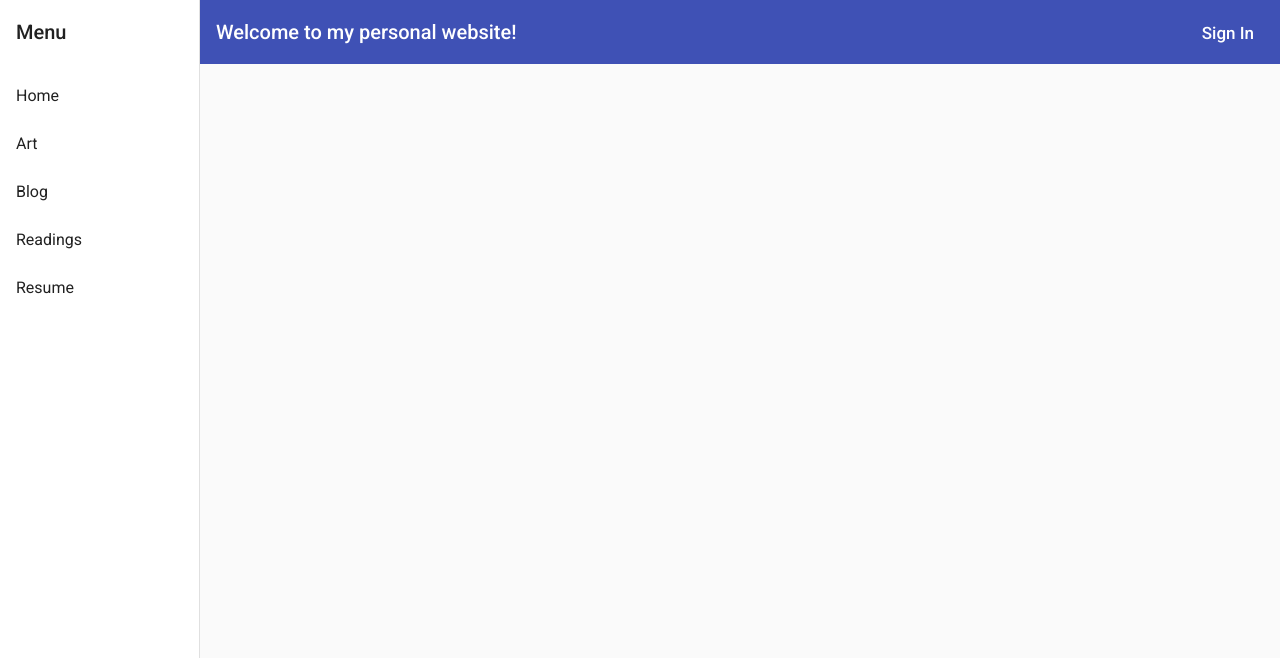
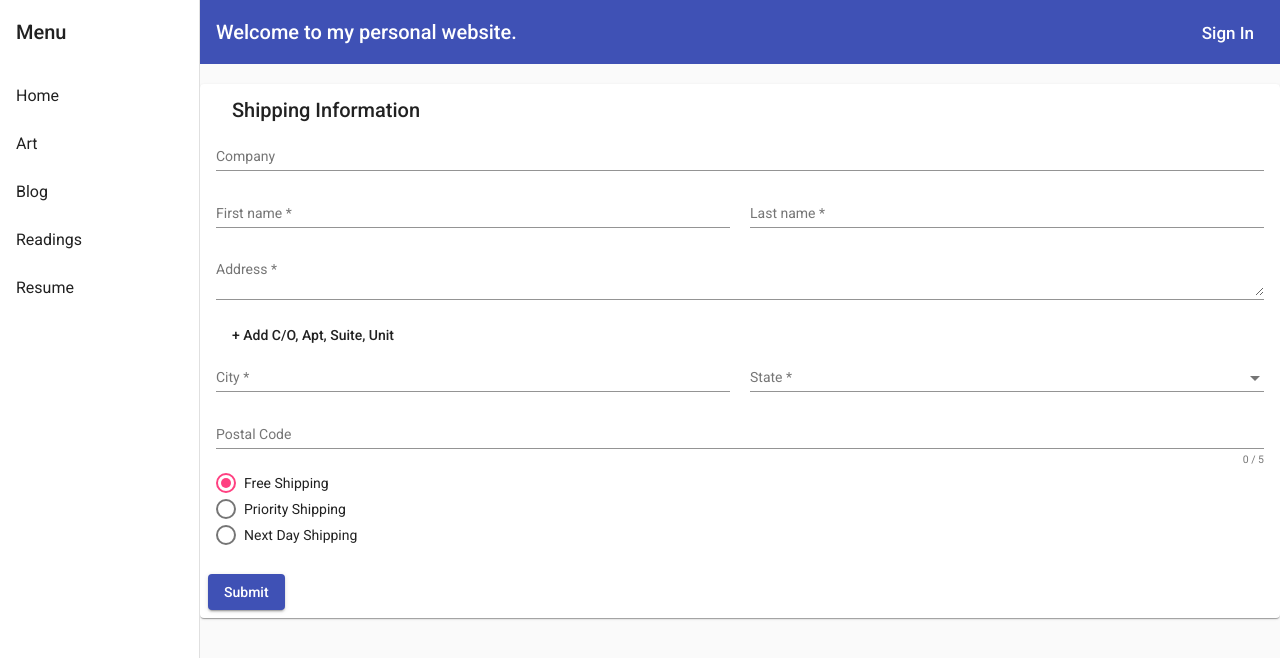
Before and after one commit to StevenMcGown/personalWebsite, an Angular app: page /forgot in a window 1280 px wide. Before the commit this address led to /. Shown: the top 658 px of the page. Built offline with nearby package versions, Linux system fonts and the light colour scheme.

Commit message:
changed excalmation point to period for demonstration

```diff
--- a/src/app/app-routing.module.ts
+++ b/src/app/app-routing.module.ts
@@ -7,6 +7,7 @@ import { ReadingsComponent } from './readings/readings.component';
 import { ResumeComponent } from './resume/resume.component';
 import { SignInComponent } from './sign-in/sign-in.component';
 import { SignUpComponent } from './sign-up/sign-up.component';
+import { ForgotComponent } from './forgot/forgot.component';
 
 const routes: Routes = [
   {path:'',component: HomeComponent},
@@ -16,7 +17,8 @@ const routes: Routes = [
   {path:'art',component:ArtComponent},
   {path:'readings',component:ReadingsComponent},
   {path:'signIn',component:SignInComponent},
-  {path:'signUp',component:SignUpComponent}
+  {path:'signUp',component:SignUpComponent},
+  {path:'forgot',component:ForgotComponent}
 ];
 
 @NgModule({
--- a/src/app/app.module.ts
+++ b/src/app/app.module.ts
@@ -25,6 +25,7 @@ import { MatSelectModule } from '@angular/material/select';
 import { MatRadioModule } from '@angular/material/radio';
 import { ReactiveFormsModule } from '@angular/forms';
 import { SignInComponent } from './sign-in/sign-in.component';
+import { ForgotComponent } from './forgot/forgot.component';
 
 @NgModule({
   declarations: [
@@ -36,7 +37,8 @@ import { SignInComponent } from './sign-in/sign-in.component';
     ArtComponent,
     ReadingsComponent,
     SignUpComponent,
-    SignInComponent
+    SignInComponent,
+    ForgotComponent
   ],
   imports: [
     BrowserModule,
--- /dev/null
+++ b/src/app/forgot/forgot.component.css
@@ -0,0 +1,27 @@
+.full-width {
+  width: 100%;
+}
+
+.shipping-card {
+  min-width: 120px;
+  margin: 20px auto;
+}
+
+.mat-radio-button {
+  display: block;
+  margin: 5px 0;
+}
+
+.row {
+  display: flex;
+  flex-direction: row;
+}
+
+.col {
+  flex: 1;
+  margin-right: 20px;
+}
+
+.col:last-child {
+  margin-right: 0;
+}
--- /dev/null
+++ b/src/app/forgot/forgot.component.html
@@ -0,0 +1,100 @@
+<form [formGroup]="addressForm" novalidate (ngSubmit)="onSubmit()">
+  <mat-card class="shipping-card">
+    <mat-card-header>
+      <mat-card-title>Shipping Information</mat-card-title>
+    </mat-card-header>
+    <mat-card-content>
+      <div class="row">
+        <div class="col">
+          <mat-form-field class="full-width">
+            <input matInput placeholder="Company" formControlName="company">
+          </mat-form-field>
+        </div>
+      </div>
+      <div class="row">
+        <div class="col">
+          <mat-form-field class="full-width">
+            <input matInput placeholder="First name" formControlName="firstName">
+            <mat-error *ngIf="addressForm.controls['firstName'].hasError('required')">
+              First name is <strong>required</strong>
+            </mat-error>
+          </mat-form-field>
+        </div>
+        <div class="col">
+          <mat-form-field class="full-width">
+            <input matInput placeholder="Last name" formControlName="lastName">
+            <mat-error *ngIf="addressForm.controls['lastName'].hasError('required')">
+              Last name is <strong>required</strong>
+            </mat-error>
+          </mat-form-field>
+        </div>
+      </div>
+      <div class="row">
+        <div class="col">
+          <mat-form-field class="full-width">
+            <textarea matInput placeholder="Address" formControlName="address"></textarea>
+            <mat-error *ngIf="addressForm.controls['address'].hasError('required')">
+              Address is <strong>required</strong>
+            </mat-error>
+          </mat-form-field>
+        </div>
+      </div>
+      <div class="row" *ngIf="!hasUnitNumber">
+        <div class="col">
+          <button mat-button type="button" (click)="hasUnitNumber = !hasUnitNumber">
+            + Add C/O, Apt, Suite, Unit
+          </button>
+        </div>
+      </div>
+      <div class="row" *ngIf="hasUnitNumber">
+        <div class="col">
+          <mat-form-field class="full-width">
+            <textarea matInput placeholder="Address 2" formControlName="address2"></textarea>
+          </mat-form-field>
+        </div>
+      </div>
+      <div class="row">
+        <div class="col">
+          <mat-form-field class="full-width">
+            <input matInput placeholder="City" formControlName="city">
+            <mat-error *ngIf="addressForm.controls['city'].hasError('required')">
+              City is <strong>required</strong>
+            </mat-error>
+          </mat-form-field>
+        </div>
+        <div class="col">
+          <mat-form-field class="full-width">
+            <mat-select placeholder="State" formControlName="state">
+              <mat-option *ngFor="let state of states" [value]="state.abbreviation">
+                {{ state.name }}
+              </mat-option>
+            </mat-select>
+            <mat-error *ngIf="addressForm.controls['state'].hasError('required')">
+              State is <strong>required</strong>
+            </mat-error>
+          </mat-form-field>
+        </div>
+      </div>
+      <div class="row">
+        <div class="col">
+          <mat-form-field class="full-width">
+            <input matInput #postalCode maxlength="5" placeholder="Postal Code" type="number" formControlName="postalCode">
+            <mat-hint align="end">{{postalCode.value.length}} / 5</mat-hint>
+          </mat-form-field>
+        </div>
+      </div>
+      <div class="row">
+        <div class="col">
+          <mat-radio-group formControlName="shipping">
+            <mat-radio-button value="free">Free Shipping</mat-radio-button>
+            <mat-radio-button value="priority">Priority Shipping</mat-radio-button>
+            <mat-radio-button value="nextday">Next Day Shipping</mat-radio-button>
+          </mat-radio-group>
+        </div>
+      </div>
+    </mat-card-content>
+    <mat-card-actions>
+      <button mat-raised-button color="primary" type="submit">Submit</button>
+    </mat-card-actions>
+  </mat-card>
+</form>
--- /dev/null
+++ b/src/app/forgot/forgot.component.ts
@@ -0,0 +1,93 @@
+import { Component } from '@angular/core';
+import { FormBuilder, Validators } from '@angular/forms';
+
+@Component({
+  selector: 'app-forgot',
+  templateUrl: './forgot.component.html',
+  styleUrls: ['./forgot.component.css']
+})
+export class ForgotComponent {
+  addressForm = this.fb.group({
+    company: null,
+    firstName: [null, Validators.required],
+    lastName: [null, Validators.required],
+    address: [null, Validators.required],
+    address2: null,
+    city: [null, Validators.required],
+    state: [null, Validators.required],
+    postalCode: [null, Validators.compose([
+      Validators.required, Validators.minLength(5), Validators.maxLength(5)])
+    ],
+    shipping: ['free', Validators.required]
+  });
+
+  hasUnitNumber = false;
+
+  states = [
+    {name: 'Alabama', abbreviation: 'AL'},
+    {name: 'Alaska', abbreviation: 'AK'},
+    {name: 'American Samoa', abbreviation: 'AS'},
+    {name: 'Arizona', abbreviation: 'AZ'},
+    {name: 'Arkansas', abbreviation: 'AR'},
+    {name: 'California', abbreviation: 'CA'},
+    {name: 'Colorado', abbreviation: 'CO'},
+    {name: 'Connecticut', abbreviation: 'CT'},
+    {name: 'Delaware', abbreviation: 'DE'},
+    {name: 'District Of Columbia', abbreviation: 'DC'},
+    {name: 'Federated States Of Micronesia', abbreviation: 'FM'},
+    {name: 'Florida', abbreviation: 'FL'},
+    {name: 'Georgia', abbreviation: 'GA'},
+    {name: 'Guam', abbreviation: 'GU'},
+    {name: 'Hawaii', abbreviation: 'HI'},
+    {name: 'Idaho', abbreviation: 'ID'},
+    {name: 'Illinois', abbreviation: 'IL'},
+    {name: 'Indiana', abbreviation: 'IN'},
+    {name: 'Iowa', abbreviation: 'IA'},
+    {name: 'Kansas', abbreviation: 'KS'},
+    {name: 'Kentucky', abbreviation: 'KY'},
+    {name: 'Louisiana', abbreviation: 'LA'},
+    {name: 'Maine', abbreviation: 'ME'},
+    {name: 'Marshall Islands', abbreviation: 'MH'},
+    {name: 'Maryland', abbreviation: 'MD'},
+    {name: 'Massachusetts', abbreviation: 'MA'},
+    {name: 'Michigan', abbreviation: 'MI'},
+    {name: 'Minnesota', abbreviation: 'MN'},
+    {name: 'Mississippi', abbreviation: 'MS'},
+    {name: 'Missouri', abbreviation: 'MO'},
+    {name: 'Montana', abbreviation: 'MT'},
+    {name: 'Nebraska', abbreviation: 'NE'},
+    {name: 'Nevada', abbreviation: 'NV'},
+    {name: 'New Hampshire', abbreviation: 'NH'},
+    {name: 'New Jersey', abbreviation: 'NJ'},
+    {name: 'New Mexico', abbreviation: 'NM'},
+    {name: 'New York', abbreviation: 'NY'},
+    {name: 'North Carolina', abbreviation: 'NC'},
+    {name: 'North Dakota', abbreviation: 'ND'},
+    {name: 'Northern Mariana Islands', abbreviation: 'MP'},
+    {name: 'Ohio', abbreviation: 'OH'},
+    {name: 'Oklahoma', abbreviation: 'OK'},
+    {name: 'Oregon', abbreviation: 'OR'},
+    {name: 'Palau', abbreviation: 'PW'},
+    {name: 'Pennsylvania', abbreviation: 'PA'},
+    {name: 'Puerto Rico', abbreviation: 'PR'},
+    {name: 'Rhode Island', abbreviation: 'RI'},
+    {name: 'South Carolina', abbreviation: 'SC'},
+    {name: 'South Dakota', abbreviation: 'SD'},
+    {name: 'Tennessee', abbreviation: 'TN'},
+    {name: 'Texas', abbreviation: 'TX'},
+    {name: 'Utah', abbreviation: 'UT'},
+    {name: 'Vermont', abbreviation: 'VT'},
+    {name: 'Virgin Islands', abbreviation: 'VI'},
+    {name: 'Virginia', abbreviation: 'VA'},
+    {name: 'Washington', abbreviation: 'WA'},
+    {name: 'West Virginia', abbreviation: 'WV'},
+    {name: 'Wisconsin', abbreviation: 'WI'},
+    {name: 'Wyoming', abbreviation: 'WY'}
+  ];
+
+  constructor(private fb: FormBuilder) {}
+
+  onSubmit(): void {
+    alert('Thanks!');
+  }
+}
--- a/src/app/home/home.component.html
+++ b/src/app/home/home.component.html
@@ -1,14 +1,15 @@
 <div class="grid-container">
   <mat-grid-list cols="2" rowHeight="350px">
     <mat-grid-tile *ngFor="let card of cards | async" [colspan]="card.cols" [rowspan]="card.rows">
-      <mat-card class="dashboard-card">
+      <!-- getImage() is written in the ts file -->
+      <mat-card class="dashboard-card" [style.background-image]="card.imageName">
         <mat-card-header>
           <mat-card-title>
             {{card.title}}
+            {{card.imageName}}
           </mat-card-title>
         </mat-card-header>
         <mat-card-content class="dashboard-card-content">
-          <div>Coming soon...</div>
         </mat-card-content>
       </mat-card>
     </mat-grid-tile>
--- a/src/app/home/home.component.ts
+++ b/src/app/home/home.component.ts
@@ -13,7 +13,7 @@ export class HomeComponent {
     map(({ matches }) => {
       if (matches) {
         return [
-          { title: 'Music', cols: 2, rows: 1 },
+          { imageName: "./assets/piano.jpg", title: 'Music', cols: 2, rows: 1 },
           { title: 'Art Gallery', cols: 2, rows: 1 },
           { title: 'Stuff I\'m reading', cols: 2, rows: 1 },
           { title: 'My Blog', cols: 2, rows: 1 },
--- a/src/app/nav/nav.component.html
+++ b/src/app/nav/nav.component.html
@@ -22,7 +22,7 @@
       *ngIf="isHandset$ | async">
       <mat-icon aria-label="Side nav toggle icon">menu</mat-icon>
     </button>
-      <span>Welcome to my personal website!</span>
+      <span>Welcome to my personal website.</span>
       <button mat-button>
         <a routerLink="/signIn">
         Sign In</a>
```
Also changed, not shown: 1 other file (tests, documents, lock files or other folders).
